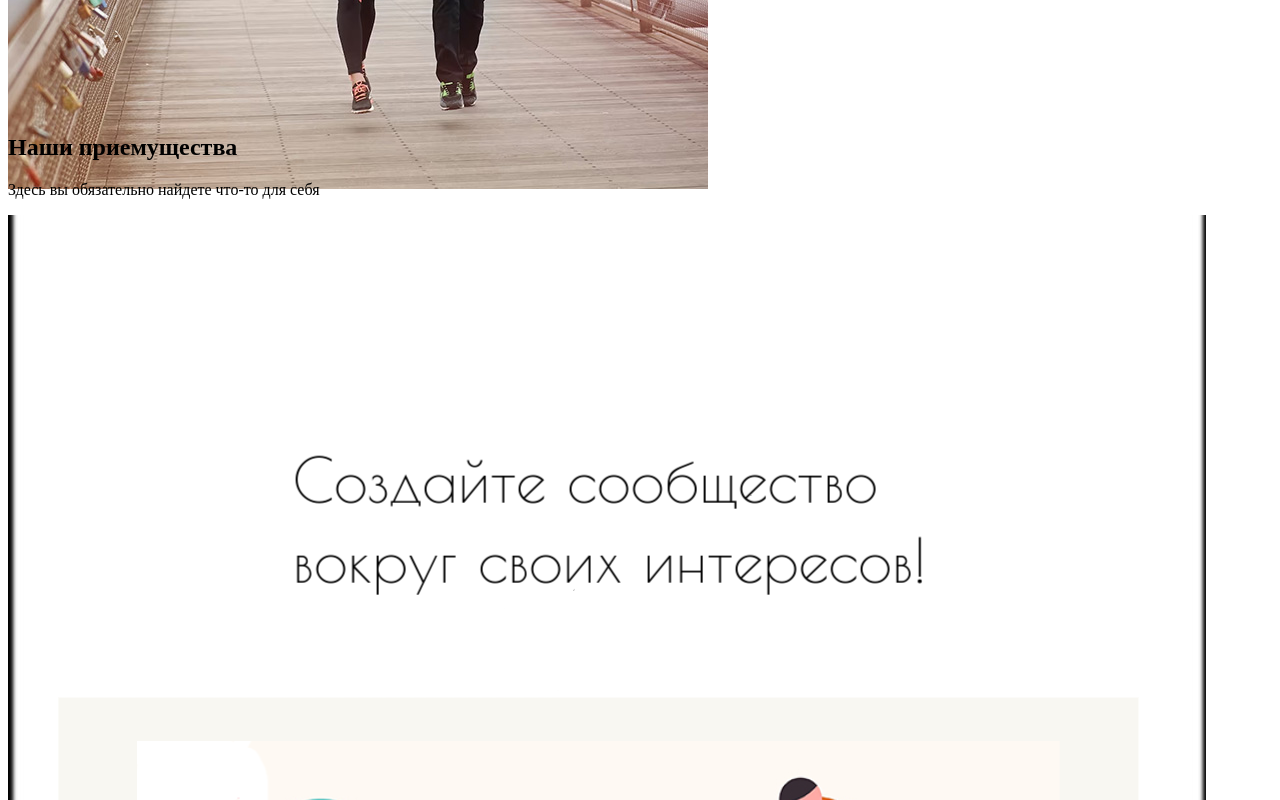
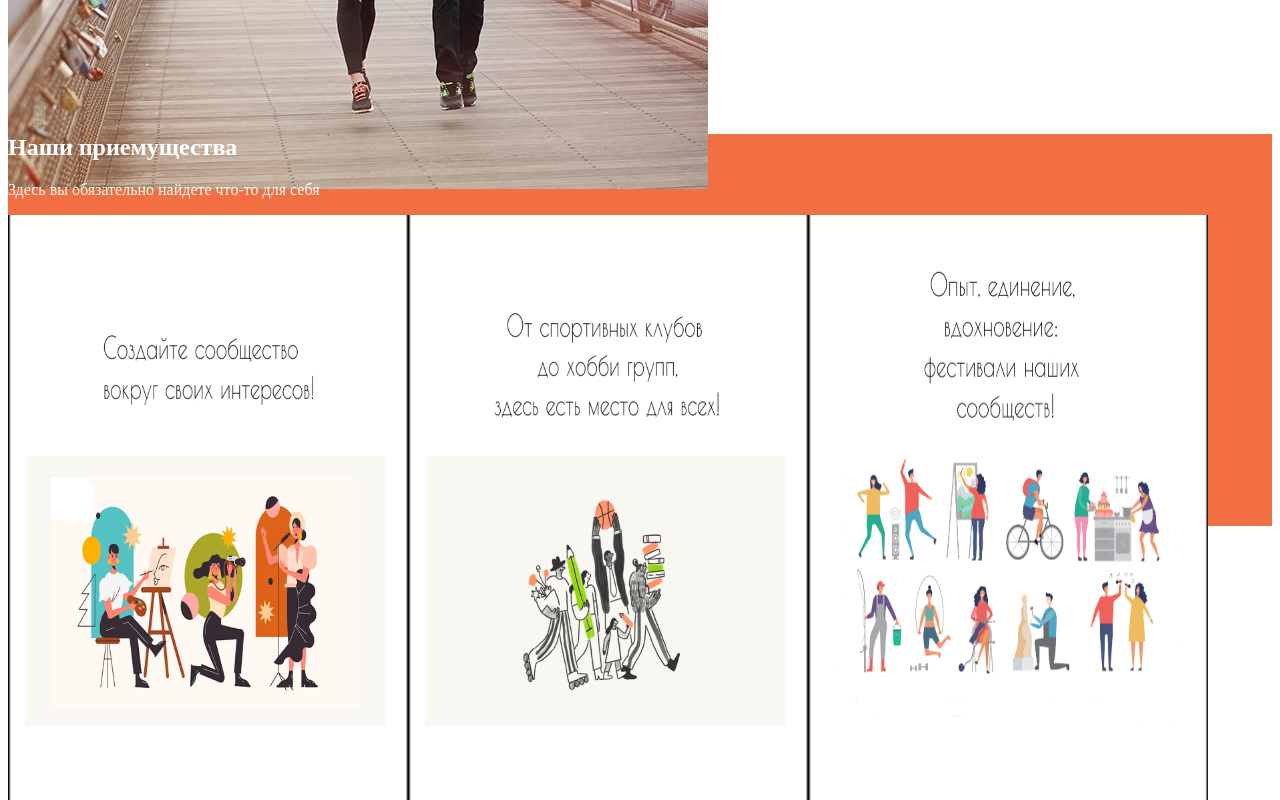
Before and after one commit to AttractorSchool/ap-12-esdp-team-2-front, a Nuxt app: page / in a window 1280 px wide. Shown: the part 4300-5100 px from the top of the page. Built offline with nearby package versions, Linux system fonts and the light colour scheme.

Commit message:
change advantages component

```diff
--- a/components/advantages_section.vue
+++ b/components/advantages_section.vue
@@ -1,35 +1,31 @@
 <template>
-   <section class="u-align-center u-clearfix u-grey-10 u-section-6" id="carousel_d1d0">
-      <div class="u-align-center u-container-align-center u-container-style u-expanded-width u-group u-palette-3-base u-group-1">
-        <div class="u-container-layout u-valign-top u-container-layout-1">
-          <h2 class="u-align-center u-text u-text-1">
-            Наши приемущества
-          </h2>
-          <p class="u-align-center u-text u-text-2">
-            Здесь вы обязательно найдете что-то для себя
-          </p>
-        </div>
-      </div>
-      <div class="u-gallery u-layout-grid u-lightbox u-no-transition u-show-text-on-hover u-gallery-1">
-        <div class="u-gallery-inner u-gallery-inner-1">
-          <div class="u-effect-fade u-gallery-item">
-            <div class="u-back-slide">
-              <img class="u-back-image u-expanded" src="@/static/images/advantages1.png">
-            </div>
-          </div>
-          <div class="u-effect-fade u-gallery-item">
-            <div class="u-back-slide">
-              <img class="u-back-image u-expanded" src="@/static/images/advantages2.png">
-            </div>
-          </div>
-          <div class="u-effect-fade u-gallery-item">
-            <div class="u-back-slide">
-              <img class="u-back-image u-expanded" src="../static/images/advantages3.png">
-            </div>
-          </div>
-        </div>
-      </div>
+   <section class="u-align-center u-clearfix u-grey-10 u-section-6 block_advantages pb-5">
+
+     <div class="pt-5">
+       <h2 class="advantages_text">Наши приемущества</h2>
+       <p class="advantages_text">Здесь вы обязательно найдете что-то для себя</p>
+     </div>
+     <div class="container">
+           <div class="row align-items-center">
+             <img class="col-4 img object-fit-cover m-2" src="@/static/images/advantages1.png">
+             <img class="col-4 img object-fit-cover" src="@/static/images/advantages2.png">
+             <img class="col-4 img object-fit-cover" src="../static/images/advantages3.png">
+           </div>
+         </div>
     </section>
 </template>
 <script setup lang="ts">
 </script>
+
+<style scoped>
+.img {
+  width: 400px;
+  height: 700px;
+}
+.block_advantages {
+  background-image: linear-gradient(#f26f43 50%, transparent 50%);
+}
+.advantages_text {
+  color: white;
+}
+</style>
```
